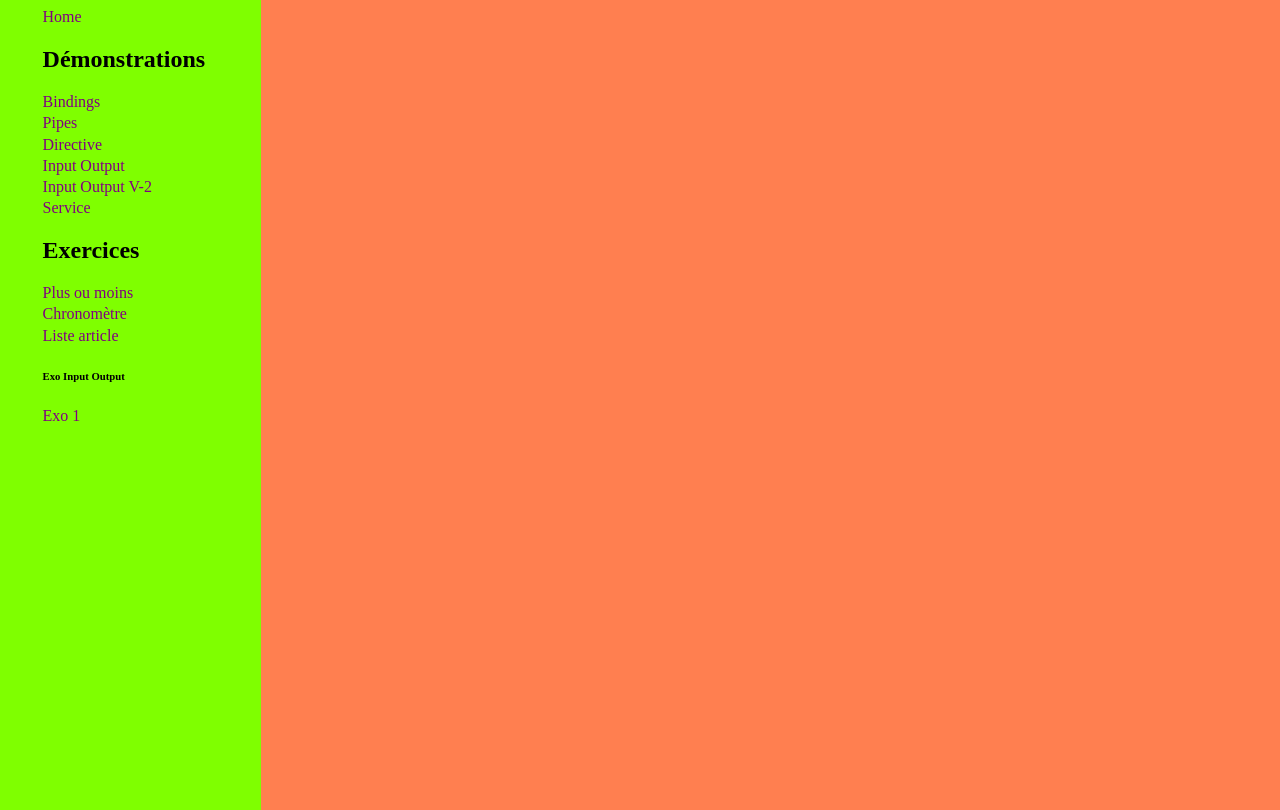
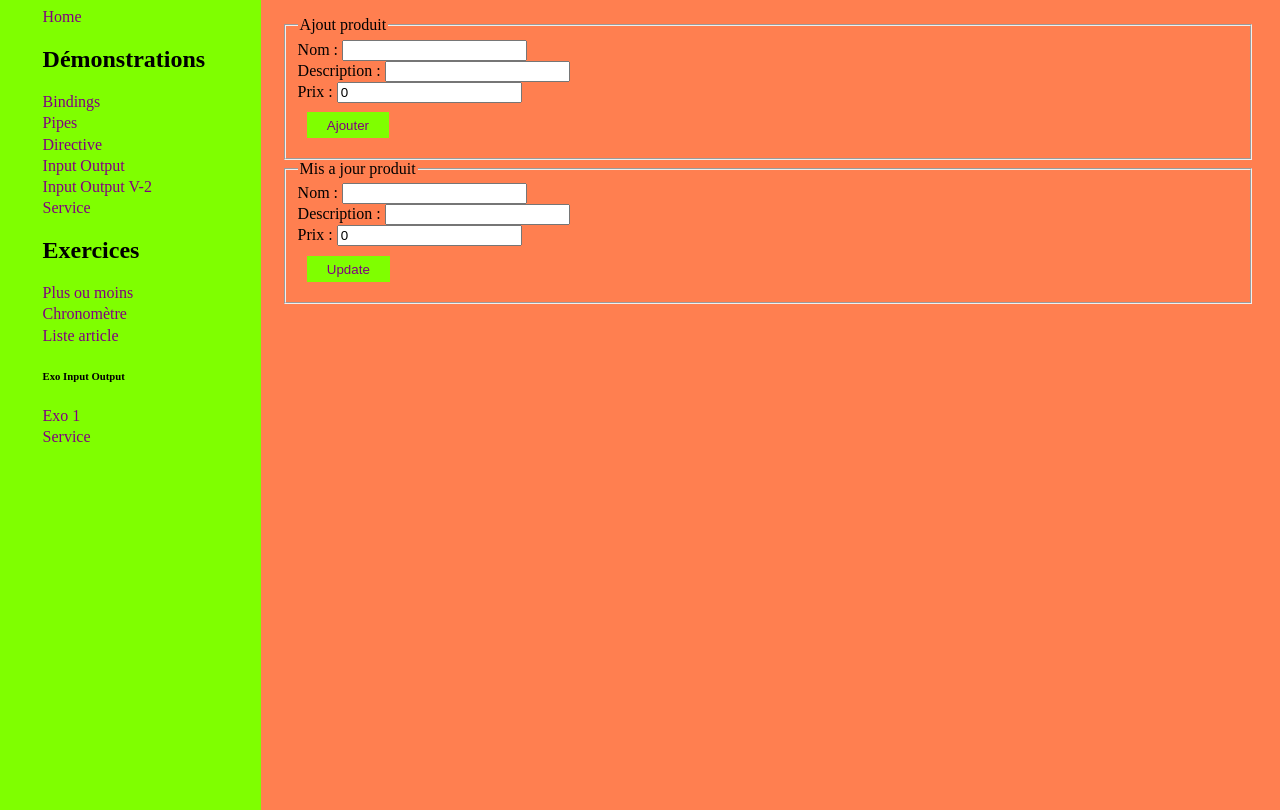
Before and after one commit to Erdmannremy/MonprojetTechnofutur_Tic, an Angular app: page /product-list in a window 1280 px wide. Before the commit this address led to /. Built offline with nearby package versions, Linux system fonts and the light colour scheme.

Commit message:
Exercice service

```diff
--- a/src/app/app-routing.module.ts
+++ b/src/app/app-routing.module.ts
@@ -12,6 +12,7 @@ import { ParentComponent } from './demo/demoInputOutput/v-2/parent/parent.compon
 import { ExoBouttonClickComponent } from './exercices/exo-boutton-click/exo-boutton-click.component';
 import { ExoBouttonClickParentComponent } from './exercices/exo-boutton-click-parent/exo-boutton-click-parent.component';
 import { DemoServiceComponent } from './demo/demo-service/demo-service.component';
+import { ProductListComponent } from './exercices/product-list/product-list.component';
 
 const routes: Routes = [
   { path: '', redirectTo: 'home', pathMatch: 'full' },
@@ -26,6 +27,7 @@ const routes: Routes = [
   { path: 'exercice2', component: Exercice2Component },
   { path: 'article-liste-directive', component: ArticleListeDirectiveComponent },
   { path: 'exo-boutton-click', component: ExoBouttonClickParentComponent },
+  { path: 'product-list', component: ProductListComponent}
 ];
 
 @NgModule({
--- a/src/app/exercices/product-list/product-list.component.html
+++ b/src/app/exercices/product-list/product-list.component.html
@@ -3,5 +3,40 @@
     {{product.nom}} {{product.prix}}
     <button (click)="deleteProduct(product.id)">Supprimer</button>
     <button (click)="editProduct(product)">Éditer</button>
+    <div *ngIf="showUpdateForm">
+      Je suis la !!!
+    </div>
   </li>
 </ul>
+
+<fieldset>
+  <legend>Ajout produit</legend>
+  <div>
+    Nom : <input type="text" [(ngModel)]="newProductName">
+  </div>
+  <div>
+    Description : <input type="text" [(ngModel)]="newProductDescription">
+  </div>
+  <div>
+    Prix : <input type="number" [(ngModel)]="newProductPrice">
+  </div>
+  <div>
+    <button (click)="addProduct()">Ajouter</button>
+  </div>
+</fieldset>
+
+<fieldset>
+  <legend>Mis a jour produit</legend>
+  <div>
+    Nom : <input type="text" [(ngModel)]="updatedNewProductName">
+  </div>
+  <div>
+    Description : <input type="text" [(ngModel)]="updatedNewProductDescription">
+  </div>
+  <div>
+    Prix : <input type="number" [(ngModel)]="updatedNewProductPrice">
+  </div>
+  <div>
+    <button (click)="updateProduct()">Update</button>
+  </div>
+</fieldset>
--- a/src/app/exercices/product-list/product-list.component.ts
+++ b/src/app/exercices/product-list/product-list.component.ts
@@ -13,6 +13,13 @@ export class ProductListComponent {
   newProductDescription : string = '';
   newProductPrice : number = 0;
 
+  updatedNewProductName : string = '';
+  updatedNewProductDescription : string = '';
+  updatedNewProductPrice : number = 0;
+  selectProductId : number | null = null;
+
+  showUpdateForm : boolean = false;
+
   constructor(public productService : ProductServiceService){}
 
   deleteProduct(id : number) : void {
@@ -20,14 +27,53 @@ export class ProductListComponent {
   }
 
   addProduct(){
-    // const newProduct : Product = {
-    //   id :
-    // }
+    const newProduct : Product = {
+      id : this.getNextProductId(),
+      nom : this.newProductName,
+      description : this.newProductDescription,
+      prix : this.newProductPrice,
+    }
+
+    this.productService.ajoutProduit(newProduct);
+    this.resetForm();
   }
 
-  editProduct(product : Product) : void {
-
+  resetForm() : void {
+    this.newProductName= '';
+    this.newProductDescription= '';
+    this.newProductPrice= 0;
   }
 
-  // get Id
+  resetUpdateForm() : void {
+    this.updatedNewProductName= '';
+    this.updatedNewProductDescription= '';
+    this.updatedNewProductPrice= 0;
+  }
+
+  editProduct(updatedProduct : Product) : void {
+    this.selectProductId = updatedProduct.id
+    this.updatedNewProductName = updatedProduct.nom
+    this.updatedNewProductDescription = updatedProduct.description
+    this.updatedNewProductPrice = updatedProduct.prix
+  }
+
+  // update
+  updateProduct() : void {
+    if (this.selectProductId !== null) {
+      const updatedProduct : Product = {
+        id : this.selectProductId,
+        nom : this.updatedNewProductName,
+        description : this.updatedNewProductDescription,
+        prix : this.updatedNewProductPrice
+      }
+
+      this.productService.updateProduit(updatedProduct);
+    }
+  }
+  // get NextId
+  private getNextProductId() : number{
+    // Calculer l'i suivant en se basant sur le tableaux existant
+    const ids = this.productService.getProduits().map((product) => product.id)
+    return Math.max(0, ...ids) +1;
+  }
 }
--- a/src/app/navbar/navbar.component.html
+++ b/src/app/navbar/navbar.component.html
@@ -14,5 +14,6 @@
         <li><a routerLink="article-liste-directive">Liste article</a></li>
         <h6>Exo Input Output</h6>
         <li><a routerLink="exo-boutton-click">Exo 1</a></li>
+        <li><a routerLink="product-list">Service</a></li>
     </ul>
 </nav>
--- a/src/app/shared/services/product-service.service.ts
+++ b/src/app/shared/services/product-service.service.ts
@@ -23,6 +23,9 @@ export class ProductServiceService {
   // U => Update
   updateProduit(updatedProduit : Product){
     const index = this._products.findIndex((product) => product.id === updatedProduit.id)
+    if (index >= 0) {
+      this._products[index] = updatedProduit;
+    }
   }
 
   // D => Delete
@@ -32,5 +35,4 @@ export class ProductServiceService {
       this._products.splice(index, 1)
     }
   }
-
 }
```
Also changed, not shown: src/app/demo/demo-service/demo-service.component.html (line endings or trailing spaces).
